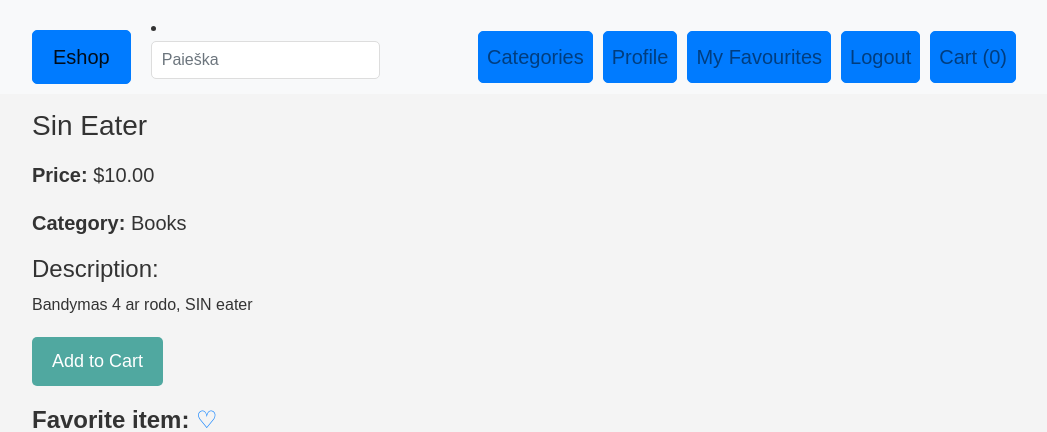
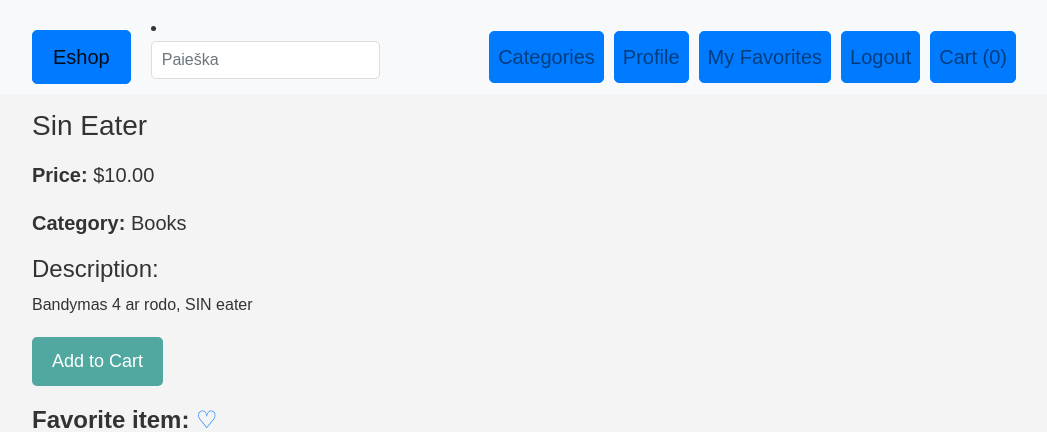
Before and after one commit to GiedriusPR/ManoEshopas, a Django app: page /product/6/ in a window 1280 px wide. Shown: the top 432 px of the page, without its empty margins (111-1158 px from the left). Run offline with Django 4.2, Linux system fonts and the light colour scheme; the first user in the database is signed in; data comes from the database, SQL or seed files in the repository; some libraries are stand-ins or nearby versions.

Commit message:
small fixes

```diff
--- a/eshopas_app/models.py
+++ b/eshopas_app/models.py
@@ -1,7 +1,6 @@
 from django.db import models
 from PIL import Image
 import logging
-
 from django.shortcuts import get_object_or_404
 from imagekit.models import ImageSpecField
 from imagekit.processors import ResizeToFill
@@ -32,7 +31,7 @@ class Product(models.Model):
     sales_discount = models.FloatField(default=0.0)
     discount = models.FloatField(default=0.0)
     description = models.TextField(blank=True)
-    favourites = models.ManyToManyField(User, related_name='favourites', blank=True)
+    favorites = models.ManyToManyField(User, related_name='favorites', blank=True)
 
     def save(self, *args, **kwargs):
         super().save(*args, **kwargs)
--- a/eshopas_app/templates/base.html
+++ b/eshopas_app/templates/base.html
@@ -25,7 +25,7 @@
                 <a class="nav-item nav-link btn btn-primary" href="/category/">Categories</a>
                 {% if user.is_authenticated %}
                     <a class="nav-item nav-link btn btn-primary" href="/profile/">Profile</a>
-                    <a class="nav-item nav-link btn btn-primary" href="/my-favourites/">My Favourites</a> <!-- New link for My Favourites -->
+                    <a class="nav-item nav-link btn btn-primary" href="/my-favorites/">My Favorites</a> <!-- New link for My Favorites -->
                     <a class="nav-item nav-link btn btn-primary" href="/logout/">Logout</a>
                 {% else %}
                     <a class="nav-item nav-link btn btn-primary" href="{% url 'login' %}">Login</a>
--- a/eshopas_app/templates/my_favourites.html
+++ b/eshopas_app/templates/my_favorites.html
@@ -4,12 +4,12 @@
 <link href="{% static 'css/styles.css' %}" rel="stylesheet">
 
 {% block content %}
-  <h1>My Favourite Items</h1>
+  <h1>My Favorite Items</h1>
   <ul>
-    {% for product in favourite_products %}
+    {% for product in favorite_products %}
       <li><a href="{% url 'product_detail' product.id %}">{{ product.name }}</a></li>
     {% empty %}
-      <li>No favourite items added.</li>
+      <li>No favorite items added.</li>
     {% endfor %}
   </ul>
 {% endblock %}
--- a/eshopas_app/templates/product_detail.html
+++ b/eshopas_app/templates/product_detail.html
@@ -17,10 +17,10 @@
     </form>
   <!-- Favorite item -->
   {% if user.is_authenticated %}
-      {% if user in product.favourites.all %}
-          <h2><strong>Favorite item:</strong> ❤️</h2> <!-- Already in favourites -->
+      {% if user in product.favorites.all %}
+          <h2><strong>Favorite item:</strong> ❤️</h2> <!-- Already in favorites -->
       {% else %}
-          <h2><strong>Favorite item:</strong> <a href="{% url 'toggle_favourite' product_id=product.id %}">♡</a></h2> <!-- Not in favourites -->
+          <h2><strong>Favorite item:</strong> <a href="{% url 'toggle_favorite' product_id=product.id %}">♡</a></h2> <!-- Not in favorites -->
       {% endif %}
   {% endif %}
   <!-- Display related products -->
--- a/eshopas_app/templates/register.html
+++ b/eshopas_app/templates/register.html
@@ -5,12 +5,12 @@
 
 {% block content %}
     <div class="container register">
-        <h3>Registracija</h3><br/>
+        <h3>Registration</h3><br/>
         <form method="post" action="{% url 'register' %}">
             {% csrf_token %}
             {{ form.as_p }}
-            <button type="submit" class="btn btn-primary">Registruotis</button>
+            <button type="submit" class="btn btn-primary">Register</button>
         </form>
-        <p>Jeigu užsiregistravote anksčiau, <a href="/login"><strong>prisijunkite.</strong></a></p>
+        <p>If you registered earlier, <a href="/login"><strong>login.</strong></a></p>
     </div>
 {% endblock %}
--- a/eshopas_app/urls.py
+++ b/eshopas_app/urls.py
@@ -17,8 +17,8 @@ urlpatterns = [
     path('order_success/<int:order_id>/', views.order_success, name='order_success'),
     path('login/', views.login_view, name='login'),
     path('logout/', views.logout_view, name='logout'),
-    path('my-favourites/', views.my_favourites_view, name='my_favourites'),
-    path('toggle-favourite/<int:product_id>/', views.toggle_favourite, name='toggle_favourite'),
+    path('my-favorites/', views.my_favorites_view, name='my_favorites'),
+    path('toggle-favorite/<int:product_id>/', views.toggle_favorite, name='toggle_favorite'),
     path('register/', views.register_view, name='register'),
     path('profile/', views.profile_view, name='profile'),
     path('update_quantity/<int:product_id>/', views.update_quantity, name='update_quantity'),
--- a/eshopas_app/views.py
+++ b/eshopas_app/views.py
@@ -309,29 +309,29 @@ def search(request):
 
 
 @login_required
-def toggle_favourite(request, product_id):
+def toggle_favorite(request, product_id):
     product = get_object_or_404(Product, id=product_id)
 
-    # Check if the product is already in the user's favourites
-    if request.user in product.favourites.all():
+    # Check if the product is already in the user's favorites
+    if request.user in product.favorites.all():
         # If yes, remove it
-        product.favourites.remove(request.user)
+        product.favorites.remove(request.user)
     else:
         # If not, add it
-        product.favourites.add(request.user)
+        product.favorites.add(request.user)
 
     return redirect('product_detail', product_id=product_id)
 
 
 @login_required
-def my_favourites_view(request):
+def my_favorites_view(request):
     user = request.user
     if user.is_authenticated:
-        favourite_products = user.favourites.all()
+        favorite_products = user.favorites.all()
     else:
-        favourite_products = []
+        favorite_products = []
 
     context = {
-        'favourite_products': favourite_products
+        'favorite_products': favorite_products
     }
-    return render(request, 'my_favourites.html', context)
+    return render(request, 'my_favorites.html', context)
```
Also changed, not shown: eshopas_app/templates/registration/login.html (+4 -4 lines), data/db.sqlite3, eshopas_app/migrations/0015_remove_product_favourites_product_favorites.py (added).
